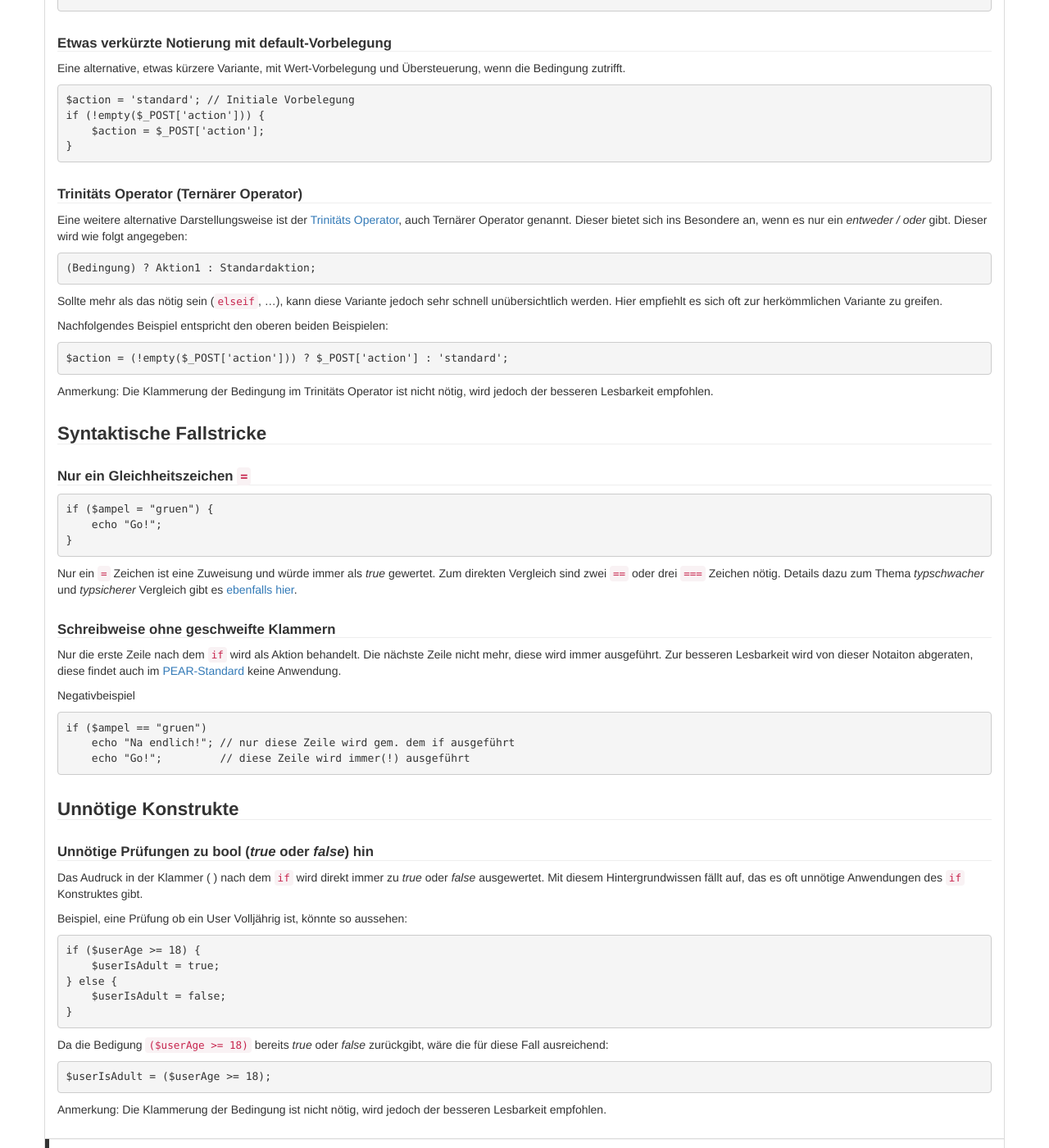
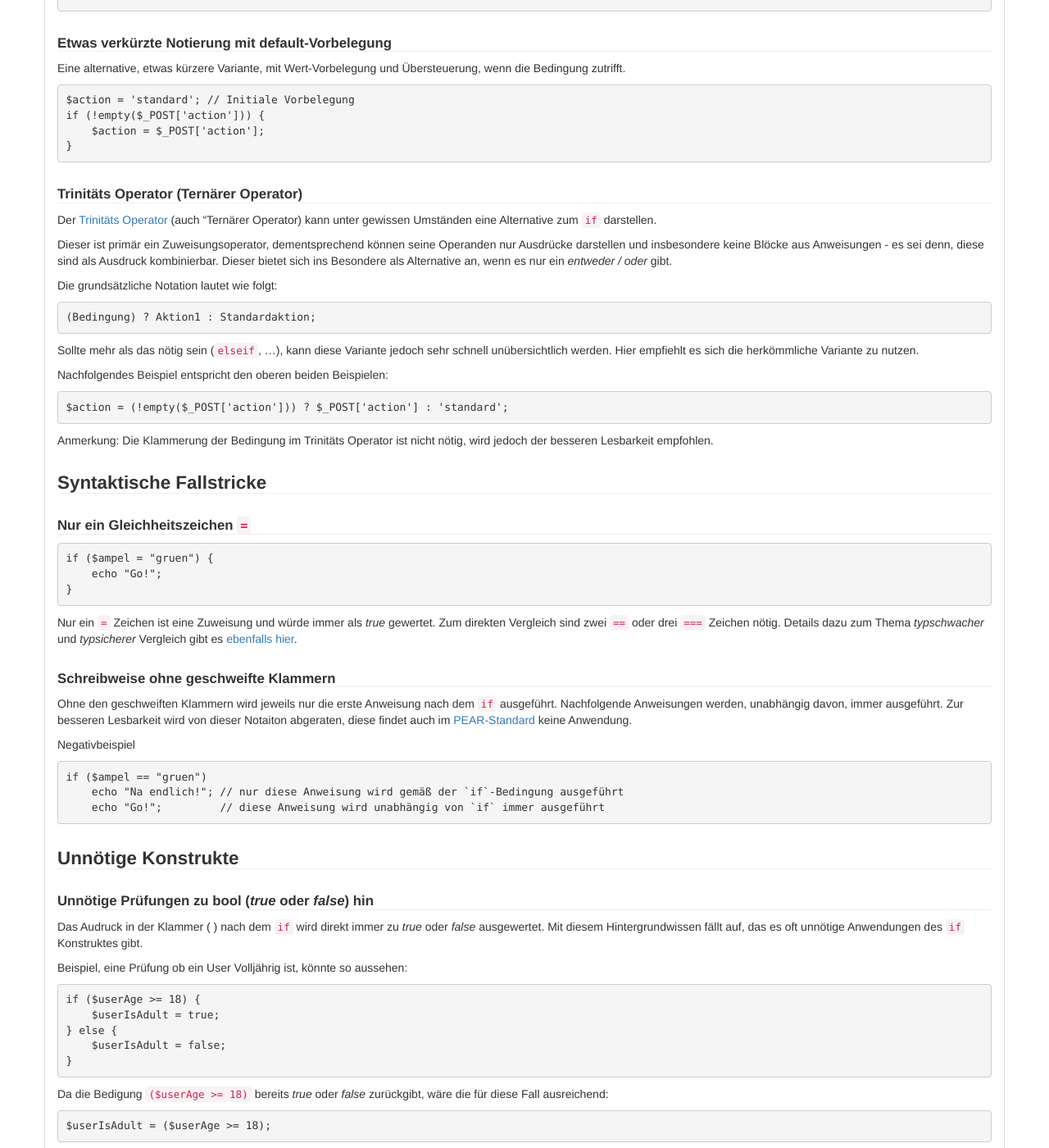
Before and after one commit to php-de/php-de.github.io, a Jekyll site: the page built from code-optimizing/if.md, in a window 1280 px wide and 1400 px high, scrolled down 1123 px. Shown: the whole window at 82% size. Built offline with Jekyll 4.4.1, drawn with Linux system fonts in a browser that asks for light colours; nearby versions of some CDN libraries.

Commit message:
Update if.md
fixed issue #116
https://github.com/php-de/php-de.github.io/issues/116

```diff
--- a/code-optimizing/if.md
+++ b/code-optimizing/if.md
@@ -89,13 +89,17 @@ if (!empty($_POST['action'])) {
 
 #### Trinitäts Operator (Ternärer Operator)
 
-Eine weitere alternative Darstellungsweise ist der [Trinitäts Operator](http://php.net/manual/de/language.operators.comparison.php), auch Ternärer Operator genannt. Dieser bietet sich ins Besondere an, wenn es nur ein *entweder / oder* gibt. Dieser wird wie folgt angegeben:
+Der [Trinitäts Operator](http://php.net/manual/de/language.operators.comparison.php) (auch "Ternärer Operator) kann unter gewissen Umständen eine Alternative zum `if` darstellen.
+
+Dieser ist primär ein Zuweisungsoperator, dementsprechend können seine Operanden nur Ausdrücke darstellen und insbesondere keine Blöcke aus Anweisungen - es sei denn, diese sind als Ausdruck kombinierbar. Dieser bietet sich ins Besondere als Alternative an, wenn es nur ein *entweder / oder* gibt.
+
+Die grundsätzliche Notation lautet wie folgt:
 
 ~~~ php
 (Bedingung) ? Aktion1 : Standardaktion;
 ~~~
 
-Sollte mehr als das nötig sein (`elseif`, ...), kann diese Variante jedoch sehr schnell unübersichtlich werden. Hier empfiehlt es sich oft zur herkömmlichen Variante zu greifen.
+Sollte mehr als das nötig sein (`elseif`, ...), kann diese Variante jedoch sehr schnell unübersichtlich werden. Hier empfiehlt es sich die herkömmliche Variante zu nutzen.
 
 Nachfolgendes Beispiel entspricht den oberen beiden Beispielen:
 
@@ -122,14 +126,14 @@ Nur ein `=` Zeichen ist eine Zuweisung und würde immer als *true* gewertet. Zum
 
 #### Schreibweise ohne geschweifte Klammern
 
-Nur die erste Zeile nach dem `if` wird als Aktion behandelt. Die nächste Zeile nicht mehr, diese wird immer ausgeführt. Zur besseren Lesbarkeit wird von dieser Notaiton abgeraten, diese findet auch im [PEAR-Standard](http://pear.php.net/manual/en/standards.control.php) keine Anwendung.
+Ohne den geschweiften Klammern wird jeweils nur die erste Anweisung nach dem `if` ausgeführt. Nachfolgende Anweisungen werden,  unabhängig davon, immer ausgeführt. Zur besseren Lesbarkeit wird von dieser Notaiton abgeraten, diese findet auch im [PEAR-Standard](http://pear.php.net/manual/en/standards.control.php) keine Anwendung.
 
 Negativbeispiel
 
 ~~~ php
 if ($ampel == "gruen")
-    echo "Na endlich!"; // nur diese Zeile wird gem. dem if ausgeführt
-    echo "Go!";         // diese Zeile wird immer(!) ausgeführt
+    echo "Na endlich!"; // nur diese Anweisung wird gemäß der `if`-Bedingung ausgeführt
+    echo "Go!";         // diese Anweisung wird unabhängig von `if` immer ausgeführt
 ~~~
 
 
```
